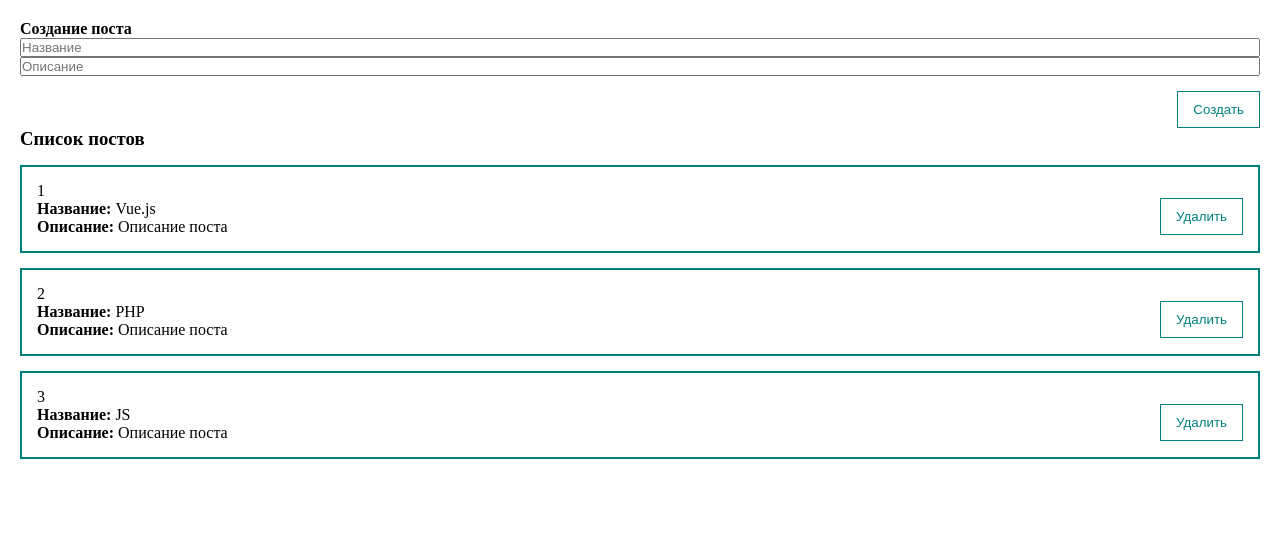
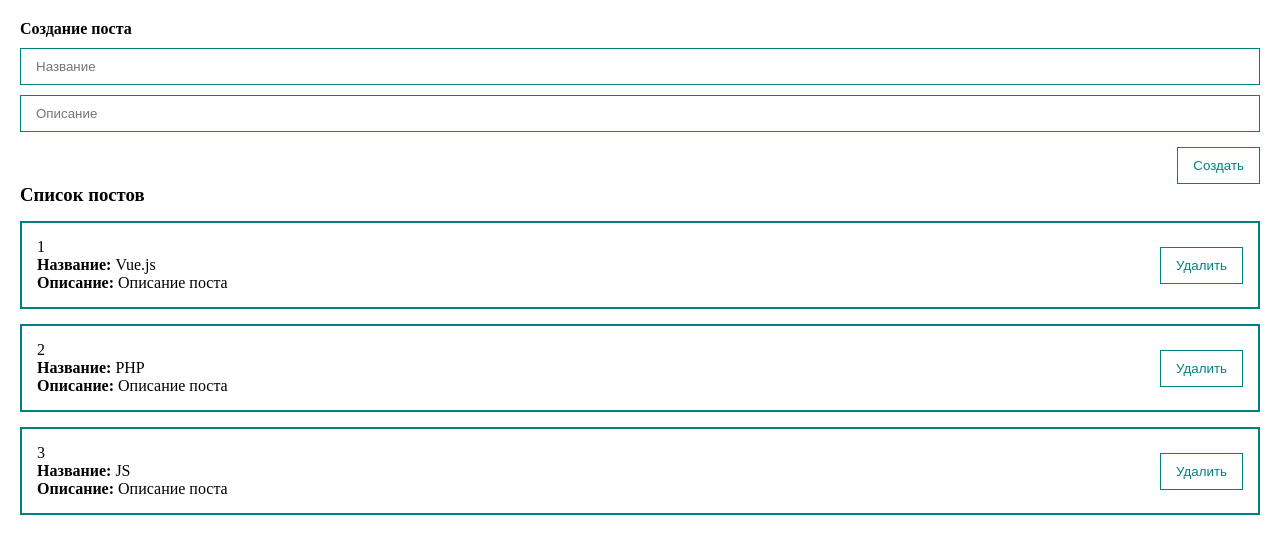
Before and after one commit to VaLeraGav/vue-test, a Vue app: page / in a window 1280 px wide. Shown: the top 554 px of the page. Built offline with nearby package versions, Linux system fonts and the light colour scheme.

Commit message:
fix: add ui components

```diff
--- a/src/components/PostForm.vue
+++ b/src/components/PostForm.vue
@@ -2,28 +2,20 @@
 
   <form @submit.prevent>
     <h4>Создание поста</h4>
-    <input
+    <my-input
         v-model="post.title"
-        class="input"
-        type="text"
         placeholder="Название"
     />
-    <!--  v-bind:value="post.body"-->
-    <!--  @input="post.body = $event.target.value"-->
-    <!--  заменяем на  v-model="post.body" -->
-    <input
+    <my-input
         v-model="post.body"
-        class="input"
-        type="text"
         placeholder="Описание"
     />
-    <button
-        class="btn"
+    <my-button
         style="align-self: flex-end; margin-top: 15px"
         @click="createPost"
     >
       Создать
-    </button>
+    </my-button>
   </form>
 
 </template>
@@ -60,11 +52,4 @@ form {
   flex-direction: column;
 }
 
-.btn {
-  padding: 10px 15px;
-  background: none;
-  color: teal;
-  border: 1px solid teal;
-}
-
 </style>
--- a/src/components/PostItem.vue
+++ b/src/components/PostItem.vue
@@ -6,12 +6,11 @@
       <div><strong>Описание:</strong> {{ post.body }}</div>
     </div>
     <div class="post__btns">
-      <button
-          class="btn"
+      <my-button
           @click="$emit('remove', post)"
       >
         Удалить
-      </button>
+      </my-button>
     </div>
   </div>
 </template>
@@ -28,6 +27,7 @@ export default {
 </script>
 
 <style scoped>
+
 .post {
   padding: 15px;
   border: 2px solid teal;
@@ -41,13 +41,4 @@ export default {
   display: flex;
 }
 
-.btn {
-  margin-top: 15px;
-  align-self: flex-end;
-  padding: 10px 15px;
-  background: none;
-  color: teal;
-  border: 1px solid teal;
-}
-
 </style>
--- /dev/null
+++ b/src/components/ui/MyButton.vue
@@ -0,0 +1,22 @@
+<template>
+  <button class="btn">
+    <slot></slot>
+  </button>
+</template>
+
+<script>
+export default {
+  name: 'my-button'
+}
+</script>
+
+<style scoped>
+
+.btn {
+  padding: 10px 15px;
+  background: none;
+  color: teal;
+  border: 1px solid teal;
+}
+
+</style>
--- /dev/null
+++ b/src/components/ui/MyInput.vue
@@ -0,0 +1,27 @@
+<template>
+  <input :value="modelValue" @input="updateInput" class="input" type="text">
+</template>
+
+<script>
+export default {
+  name: "MyInput",
+  props: {
+    modelValue: [String, Number]
+  },
+  methods: {
+    updateInput(event) {
+      // без явного атрибута
+      this.$emit('update:modelValue', event.target.value)
+    }
+  }
+}
+</script>
+
+<style scoped>
+.input {
+  width: 100%;
+  border: 1px solid teal;
+  padding: 10px 15px;
+  margin-top: 10px;
+}
+</style>
--- /dev/null
+++ b/src/components/ui/index.js
@@ -0,0 +1,7 @@
+import MyButton from "@/components/ui/MyButton";
+import MyInput from "@/components/ui/MyInput";
+
+export default [
+    MyButton,
+    MyInput,
+];
--- a/src/main.js
+++ b/src/main.js
@@ -1,4 +1,12 @@
 import {createApp} from 'vue'
-import App from './App.vue'
 
-createApp(App).mount('#app')
+import App from './App'
+import components from '@/components/ui'
+
+const app = createApp(App)
+
+components.forEach(component => {
+    app.component(component.name, component)
+})
+
+app.mount('#app')
```
